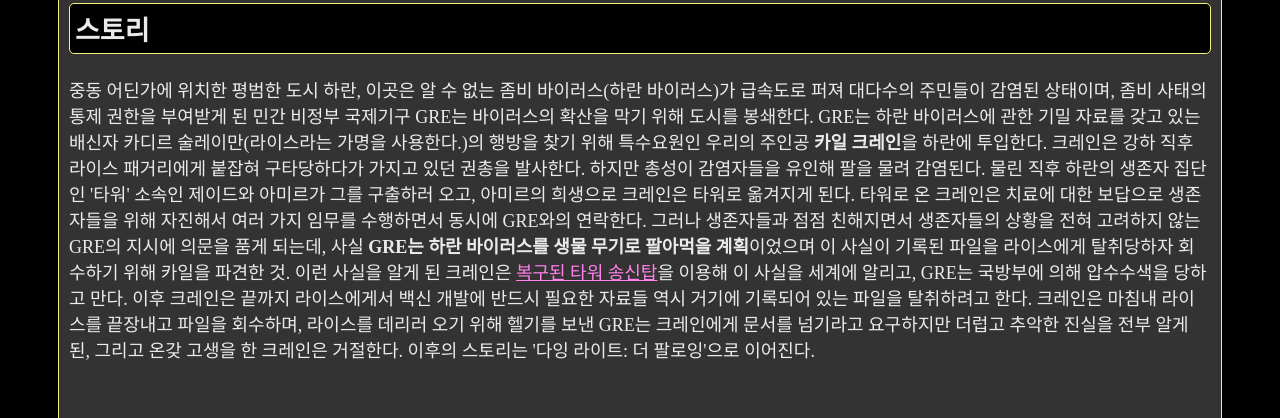
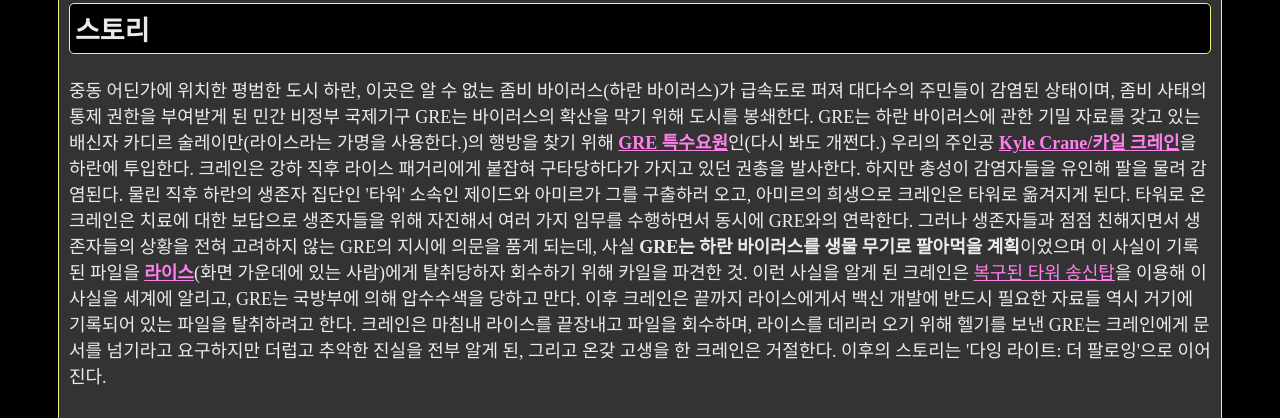
Before and after one commit to kcr4ne/Dying-Light-Web, a plain HTML site: page DyingLight.html in a window 1280 px wide. Shown: the part 1200-1618 px from the top of the page. Drawn offline with Linux system fonts and the light colour scheme.

Commit message:
Update DyingLight.html

```diff
--- a/DyingLight.html
+++ b/DyingLight.html
@@ -59,9 +59,9 @@
             <h2>스토리</h2>
             <p>중동 어딘가에 위치한 평범한 도시 하란, 이곳은 알 수 없는 좀비 바이러스(하란 바이러스)가 급속도로 퍼져 대다수의 주민들이 감염된 상태이며, 좀비 사태의 통제 권한을 부여받게 된 민간 비정부 국제기구 GRE는 바이러스의 확산을 막기 위해 도시를 봉쇄한다.
 
-            GRE는 하란 바이러스에 관한 기밀 자료를 갖고 있는 배신자 카디르 술레이만(라이스라는 가명을 사용한다.)의 행방을 찾기 위해 특수요원인 우리의 주인공 <b>카일 크레인</b>을 하란에 투입한다. 크레인은 강하 직후 라이스 패거리에게 붙잡혀 구타당하다가 가지고 있던 권총을 발사한다. 하지만 총성이 감염자들을 유인해 팔을 물려 감염된다. 물린 직후 하란의 생존자 집단인 '타워' 소속인 제이드와 아미르가 그를 구출하러 오고, 아미르의 희생으로 크레인은 타워로 옮겨지게 된다.
+            GRE는 하란 바이러스에 관한 기밀 자료를 갖고 있는 배신자 카디르 술레이만(라이스라는 가명을 사용한다.)의 행방을 찾기 위해 <span class="tooltip"><b>GRE 특수요원</b><span class="tooltipimg"><img src="KyleCrane_arena.gif" alt="Arena_Crane" class="tooltipimg"></span></span>인(다시 봐도 개쩐다.) 우리의 주인공 <span class="tooltip"><b>Kyle Crane/카일 크레인</b><span class="tooltipimg"><img src="https://i.namu.wiki/i/3uRCNrtEHWg8SidQnUCbi9bxU3Qcib2yE-6X6OTt6ZhzjdLqm9K8l1fqPELVJLJ9qnAV8sbHSutuK8ba8HnludvR5CykSc6CREjQ6SGbgfrSuBn4kqqVNQpcX6v3Tp7bScyCGdPSvRS8rByZ7v_nwQ.webp" alt="Kyle_Crane" class="tooltipimg"></span></span>을 하란에 투입한다. 크레인은 강하 직후 라이스 패거리에게 붙잡혀 구타당하다가 가지고 있던 권총을 발사한다. 하지만 총성이 감염자들을 유인해 팔을 물려 감염된다. 물린 직후 하란의 생존자 집단인 '타워' 소속인 제이드와 아미르가 그를 구출하러 오고, 아미르의 희생으로 크레인은 타워로 옮겨지게 된다.
 
-            타워로 온 크레인은 치료에 대한 보답으로 생존자들을 위해 자진해서 여러 가지 임무를 수행하면서 동시에 GRE와의 연락한다. 그러나 생존자들과 점점 친해지면서 생존자들의 상황을 전혀 고려하지 않는 GRE의 지시에 의문을 품게 되는데, 사실 <b>GRE는 하란 바이러스를 생물 무기로 팔아먹을 계획</b>이었으며 이 사실이 기록된 파일을 라이스에게 탈취당하자 회수하기 위해 카일을 파견한 것.
+            타워로 온 크레인은 치료에 대한 보답으로 생존자들을 위해 자진해서 여러 가지 임무를 수행하면서 동시에 GRE와의 연락한다. 그러나 생존자들과 점점 친해지면서 생존자들의 상황을 전혀 고려하지 않는 GRE의 지시에 의문을 품게 되는데, 사실 <b>GRE는 하란 바이러스를 생물 무기로 팔아먹을 계획</b>이었으며 이 사실이 기록된 파일을 <span class="tooltip"><b>라이스</b><span class="tooltipimg"><img src="KyleCrane_arena.gif" alt="Arena_Crane" class="tooltipimg"></span></span>(화면 가운데에 있는 사람)에게 탈취당하자 회수하기 위해 카일을 파견한 것.
 
             이런 사실을 알게 된 크레인은 <span class="tooltip">복구된 타워 송신탑<span class="tooltiptxt">스토리 진행 중 국방부의 하란 폭격을 막기 위해 크레인이 높은 타워를 맨손으로 올라가 복구시킨다.</span></span>을 이용해 이 사실을 세계에 알리고, GRE는 국방부에 의해 압수수색을 당하고 만다. 이후 크레인은 끝까지 라이스에게서 백신 개발에 반드시 필요한 자료들 역시 거기에 기록되어 있는 파일을 탈취하려고 한다.
 
```
